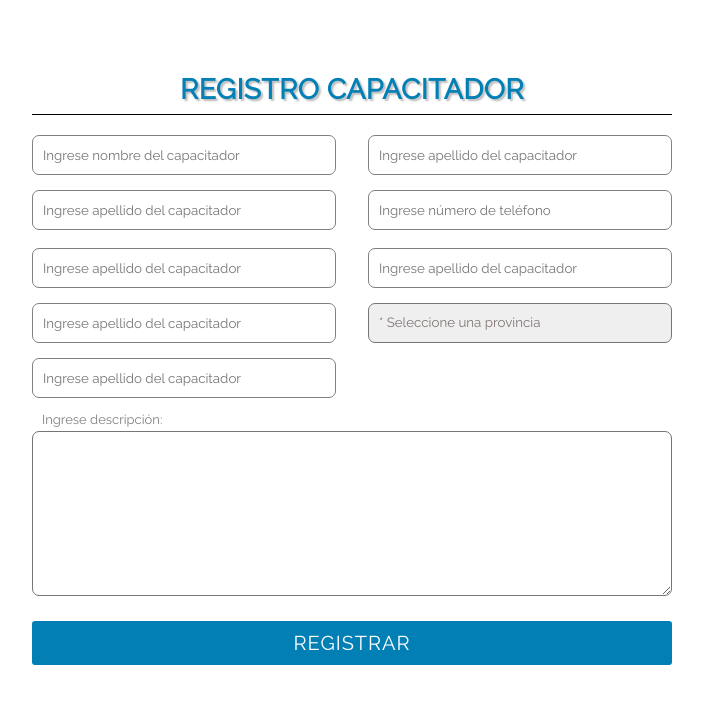
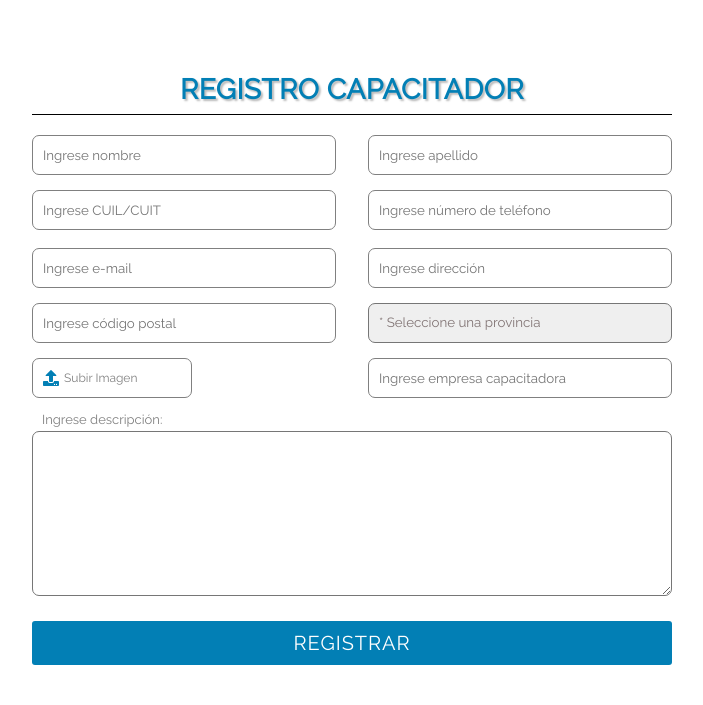
Before and after one commit to yanzonpablo/proyectoFinalIsei2023, a PHP site: page /formularioCapacitador.php in a window 1280 px wide. Shown: the part 48-753 px from the top of the page, without its empty margins (288-991 px from the left). Run offline with PHP 8.4, Linux system fonts and the light colour scheme; data comes from the database, SQL or seed files in the repository; data that the repository does not hold is empty.

Commit message:
Form capacitadores andando

```diff
--- a/css/formularioCapacitador.css
+++ b/css/formularioCapacitador.css
@@ -59,6 +59,18 @@ section {
     font-size: 13px;
     font-family: 'Raleway', sans-serif !important;
 }
+.textoLogo {
+    width: 100%;
+    display: flex;
+    cursor: pointer;
+    align-items: center;
+    font-size: 12px;
+    height: 40px;
+    border-radius: 7px;
+    border: 1px solid grey;
+    padding-left: 10px;
+    color: gray;
+}
 .textareaCurso {
     display: flex;
     flex-wrap: wrap;
@@ -73,7 +85,7 @@ section {
     width: 20%;
     padding-bottom: 15px;
 }
-label i {
+.label i {
     margin-right: 15px;
 }
 input[type="file"] {
@@ -81,7 +93,11 @@ input[type="file"] {
     width: 10px;
 }
 label.textoLogo{
+    width: 100%;
     justify-content: start;
+}
+.main-user-info label {
+    width: 25%;
 }
 .textoLogo {
     width: 25%;
@@ -95,7 +111,6 @@ label.textoLogo{
     padding-left: 10px;
     color: gray;
 }
-
 .user-input-box input {
     height: 40px;
     width: 95%;
@@ -205,5 +220,10 @@ label.textoLogo{
         margin: 0;
         width: 100%;
     }
+    .main-user-info label {
+        margin: auto;
+        width: 35%;
+
+    }
 
 }
--- a/formularioCapacitador.php
+++ b/formularioCapacitador.php
@@ -4,14 +4,14 @@ require_once ('bd/conexion.php');
 
 if (isset($_POST['aceptar'])) {
   $nombre = $_POST['nombre'];
-      $nivel_curso = $_POST['nivel_curso'];
-      $descripcion = $_POST['descripcion'];
+  $apellido = $_POST['apellido'];
+  $cuil_cuit = $_POST['cuil_cuit'];
 
-      // ---------------logo-----------------
-      $nombre_imagen = $_FILES['logo_curso']['name'];
-      $tamano_imagen = $_FILES['logo_curso']['size'];
-      $tmp_imagen = $_FILES['logo_curso']['tmp_name'];
-      $error_imagen = $_FILES['logo_curso']['error'];
+  // ---------------imagen-----------------
+  $nombre_imagen = $_FILES['imagen']['name'];
+  $tamano_imagen = $_FILES['imagen']['size'];
+  $tmp_imagen = $_FILES['imagen']['tmp_name'];
+  $error_imagen = $_FILES['imagen']['error'];
 
   if ($error_imagen == 0) {
     if($tamano_imagen > 2000000) {
@@ -23,10 +23,10 @@ if (isset($_POST['aceptar'])) {
 
       $imagenPermitida = array('png', 'jpg', 'jpeg', 'gif');
 
-          if (isset($_FILES['logo_curso'])) {
+      if (isset($_FILES['imagen'])) {
         if (in_array($imagen_extension, $imagenPermitida)) {
           $nombreNuevaImagen = uniqid("IMG-", true).".".$imagen_extension_1;
-              $imagen_subida = "images/cursos/". $nombreNuevaImagen;
+          $imagen_subida = "images/capacitadores/". $nombreNuevaImagen;
           move_uploaded_file($tmp_imagen, $imagen_subida);
         }
       }
@@ -34,38 +34,37 @@ if (isset($_POST['aceptar'])) {
   }
   // ---------------fin logo-----------------
 
-      $carga_horaria = $_POST['carga_horaria'];
-      $fecha_inicio = $_POST['fecha_inicio'];
-      $fecha_fin = $_POST['fecha_fin'];
-      $modalidad = $_POST['modalidad'];
+  $telefono = $_POST['telefono'];
+  $direccion = $_POST['direccion'];
+  $codigo_postal = $_POST['codigo_postal'];
+  $email = $_POST['email'];
+  $empresa = $_POST['empresa'];
+  $descripcion = $_POST['descripcion'];
+  $provincia = $_POST['provincia'];
 
-      $query = $pdo->prepare('INSERT INTO cursos (nombre, nivel_curso, descripcion, carga_horaria, logo_curso, fecha_inicio, fecha_fin, modalidad) VALUES (:nombre, :nivel_curso, :descripcion, :carga_horaria, :logo_curso, :fecha_inicio, :fecha_fin, :modalidad)');
 
-      $query->bindParam(':nombre', $nombre);
-      $query->bindParam(':nivel_curso', $nivel_curso);
-      $query->bindParam(':descripcion', $descripcion);
-      $query->bindParam(':carga_horaria', $carga_horaria);
-      $query->bindParam(':logo_curso', $logo_curso);
-      $query->bindParam(':fecha_inicio', $fecha_inicio);
-      $query->bindParam(':fecha_fin', $fecha_fin);
+  $consulta = $pdo->prepare('INSERT INTO capacitadores (nombre, apellido, cuil_cuit, imagen, telefono, direccion, codigo_postal, email, empresa, descripcion, provincia) VALUES (:nombre, :apellido, :cuil_cuit, :imagen, :telefono, :direccion, :codigo_postal, :email, :empresa, :descripcion, :provincia)');
 
-      $query->execute();
+  $consulta->bindParam(':nombre', $nombre);
+  $consulta->bindParam(':apellido', $apellido);
+  $consulta->bindParam(':cuil_cuit', $cuil_cuit);
+  $consulta->bindParam(':imagen', $nombreNuevaImagen);
+  $consulta->bindParam(':telefono', $telefono);
+  $consulta->bindParam(':direccion', $direccion);
+  $consulta->bindParam(':codigo_postal', $codigo_postal);
+  $consulta->bindParam(':email', $email);
+  $consulta->bindParam(':empresa', $empresa);
+  $consulta->bindParam(':descripcion', $descripcion);
+  $consulta->bindParam(':provincia', $provincia);
+
+
+  $consulta->execute();
+
 }
 ?>
 
 <?php
-  $consulta = $pdo -> prepare("SELECT * FROM modalidades ORDER BY modalidad ASC");
-  $consulta -> execute();
-  ?>
-
-  <?php
-  $niveles = $pdo -> prepare("SELECT nivel, carga_horaria FROM niveles_cursos ORDER BY nivel ASC");
-  $niveles -> execute();
-  ?>
-  <?php
-
-  $carga = $pdo -> prepare("SELECT DISTINCT carga_horaria FROM niveles_cursos");
-  $carga -> execute();
+$consulta = $pdo->query("SELECT id, nombre FROM provincias order by nombre ASC");
 ?>
 
 <!DOCTYPE html>
@@ -98,17 +97,19 @@ if (isset($_POST['aceptar'])) {
     <form action="" method="POST" enctype="multipart/form-data">
       <div>
       <div class="main-user-info">
+
         <div class="user-input-box">
-          <input type="text" name="nombre" value="<?php if (isset($nombre)) echo $nombre ?>" placeholder="Ingrese nombre del capacitador" />
+        <input type="text" name="nombre" value="<?php if (isset($nombre)) echo $nombre ?>" placeholder="Ingrese nombre" />
         <?=$nombreError?></div>
 
         <div class="user-input-box">
-            <input type="text" name="apellido" value="<?php if (isset($apellido)) echo $apellido ?>" placeholder="Ingrese apellido del capacitador" />
+        <input type="text" name="apellido" value="<?php if (isset($apellido)) echo $apellido ?>" placeholder="Ingrese apellido" />
         <?=$apellidoError?></div>
 
         <div class="user-input-box">
-              <input type="text" name="cuilCuit" value="<?php if (isset($cuilCuit)) echo $cuilCuit ?>" placeholder="Ingrese apellido del capacitador" />
+        <input type="text" name="cuil_cuit" value="<?php if (isset($cuil_cuit)) echo $cuil_cuit ?>" placeholder="Ingrese CUIL/CUIT" />
         <?=$cuilCuitError?></div>
+
 
         <div class="user-input-box">
         <input type="text" id="telefono" name="telefono" value="" placeholder="Ingrese número de teléfono" />
@@ -116,34 +117,36 @@ if (isset($_POST['aceptar'])) {
         <?=$telefonoError?></div>
 
         <div class="user-input-box">
-            <input type="text" name="email" value="<?php if (isset($email)) echo $email ?>" placeholder="Ingrese apellido del capacitador" />
+        <input type="text" name="email" value="<?php if (isset($email)) echo $email ?>" placeholder="Ingrese e-mail" />
         <?=$emailError?></div>
 
         <div class="user-input-box">
-            <input type="text" name="direccion" value="<?php if (isset($direccion)) echo $codigoPostal ?>" placeholder="Ingrese apellido del capacitador" />
+        <input type="text" name="direccion" value="<?php if (isset($direccion)) echo $direccion ?>" placeholder="Ingrese dirección" />
         <?=$direccionError?></div>
 
         <div class="user-input-box">
-            <input type="text" name="codigoPostal" value="<?php if (isset($codigoPostal)) echo $codigoPostal ?>" placeholder="Ingrese apellido del capacitador" />
-            <?=$codigoPostalError?></div>
+        <input type="text" name="codigo_postal" value="<?php if (isset($codigo_postal)) echo $codigo_postal ?>" placeholder="Ingrese código postal" />
+        <?=$codigo_postalError?></div>
 
         <div class="user-input-box">
         <select name="provincia" id="provincia" class="style-select">
         <option value="0" selected disabled>* Seleccione una provincia</option>
         <?php
         while($provincias = $consulta->fetch(PDO::FETCH_ASSOC)){ ?>
-            <option value="<?= $provincias['nombre'] ?>" name="provincia" ><?= $provincias['nombre'] ?></option>
+        <option value="<?= $provincias['nombre'] ?>" name="provincia" id="provincia"><?= $provincias['nombre'] ?></option>
           <?php } ?>
           </select>
-              <?= $provinciaError?>
         </div>
 
+        <label for="imagen" class="textoLogo"><i class="fa fa-upload fa-lg" aria-hidden="true" style="color: #027fb5; margin-right: 5px;"></i>Subir Imagen
+        <div class="user-input-boxFile">
+          <input type="file" id="imagen" name="imagen"/>
+        </div></label>
+
         <div class="user-input-box">
-            <input type="text" name="empresa" value="<?php if (isset($empresa)) echo $empresa ?>" placeholder="Ingrese apellido del capacitador" />
+        <input type="text" name="empresa" value="<?php if (isset($empresa)) echo $empresa ?>" placeholder="Ingrese empresa capacitadora" />
         <?=$empresaError?>
         </div>
-
-
         </div>
 
         <div class="user-input-box2">
@@ -156,8 +159,6 @@ if (isset($_POST['aceptar'])) {
         <button type="submit" name="aceptar" value="aceptar">Registrar
         </div>
     </form>
-
-
   </div>
 </section>
 </body>
--- a/varErrorCapacitador.php
+++ b/varErrorCapacitador.php
@@ -4,11 +4,10 @@ $nombreError = '';
 $apellidoError = '';
 $cuilCuitError = '';
 $telefonoError = '';
-$provinciaError = '';
-$codigoPostalError = '';
-$empresaError = '';
 $emailError = '';
 $direccionError = '';
+$codigo_postalError = '';
+$empresaError = '';
 $descripcionError = '';
 
 
```
Also changed, not shown: images/capacitadores/IMG-649a5165ea9dc8.08194508.png (added), images/capacitadores/IMG-649a51edcd0896.41161789.png (added). Lines whose indentation alone changed are shown as unchanged.
